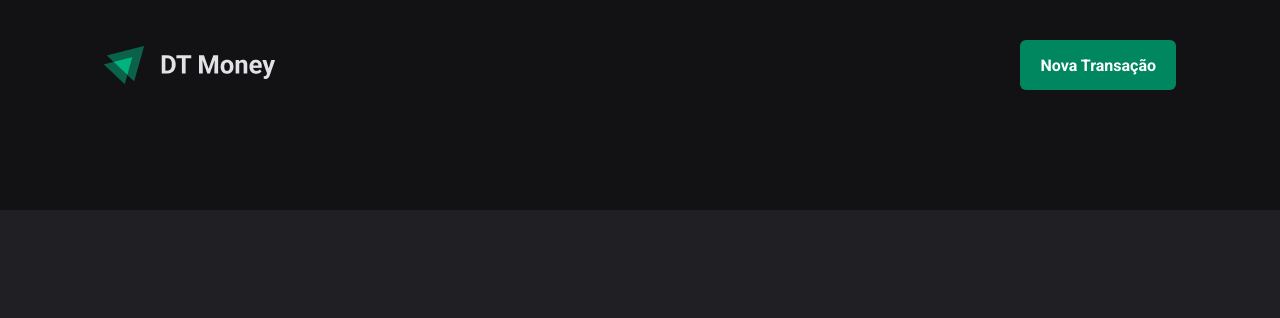
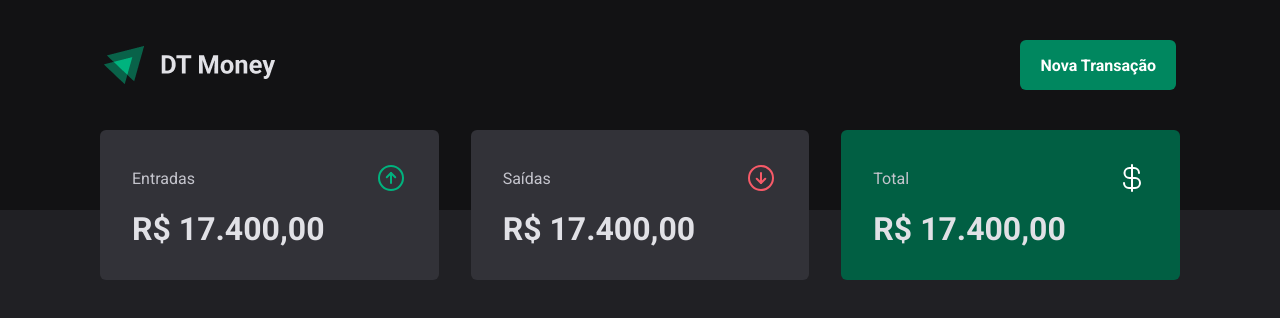
Before and after one commit to ramomOliveira/dt-money-2025, a React (Vite) app: page / in a window 1280 px wide. Shown: the top 318 px of the page. Built offline with nearby package versions, Linux system fonts and the light colour scheme.

Commit message:
summary component

```diff
--- a/package.json
+++ b/package.json
@@ -10,6 +10,7 @@
     "preview": "vite preview"
   },
   "dependencies": {
+    "phosphor-react": "^1.4.1",
     "react": "^19.0.0",
     "react-dom": "^19.0.0",
     "styled-components": "^6.1.15"
--- /dev/null
+++ b/src/components/Summary/index.tsx
@@ -0,0 +1,35 @@
+import { ArrowCircleDown, ArrowCircleUp, CurrencyDollar } from 'phosphor-react'
+import { SummaryCard, SummaryContainer } from './style'
+
+export function Summary() {
+  return (
+    <SummaryContainer>
+      <SummaryCard>
+        <header>
+          <span>Entradas</span>
+          <ArrowCircleUp size={32} color="#00b37e" />
+        </header>
+
+        <strong>R$ 17.400,00</strong>
+      </SummaryCard>
+
+      <SummaryCard>
+        <header>
+          <span>Saídas</span>
+          <ArrowCircleDown size={32} color="#f75a68" />
+        </header>
+
+        <strong>R$ 17.400,00</strong>
+      </SummaryCard>
+
+      <SummaryCard variant="green">
+        <header>
+          <span>Total</span>
+          <CurrencyDollar size={32} color="#fff" />
+        </header>
+
+        <strong>R$ 17.400,00</strong>
+      </SummaryCard>
+    </SummaryContainer>
+  )
+}
--- /dev/null
+++ b/src/components/Summary/style.ts
@@ -0,0 +1,43 @@
+import styled, { css } from 'styled-components'
+
+export const SummaryContainer = styled.div`
+  width: 100%;
+  max-width: 1120px;
+  margin: 0 auto;
+  padding: 0 1.25rem;
+
+  display: grid;
+  grid-template-columns: repeat(3, 1fr);
+  gap: 2rem;
+
+  margin-top: -5rem;
+`
+
+interface SummaryCardProps {
+  variant?: 'green'
+}
+
+export const SummaryCard = styled.div<SummaryCardProps>`
+  background: ${(props) => props.theme['gray-600']};
+  border-radius: 6px;
+  padding: 2rem;
+
+  header {
+    display: flex;
+    align-items: center;
+    justify-content: space-between;
+    color: ${(props) => props.theme['gray-300']};
+  }
+
+  strong {
+    display: block;
+    margin-top: 1rem;
+    font-size: 2rem;
+  }
+
+  ${(props) =>
+    props.variant === 'green' &&
+    css`
+      background: ${props.theme['green-700']};
+    `}
+`
--- a/src/pages/Transactions/index.tsx
+++ b/src/pages/Transactions/index.tsx
@@ -1,9 +1,12 @@
 import { Header } from '../../components/Header'
+import { Summary } from '../../components/Summary'
 
 export function Transactions() {
   return (
     <div>
       <Header />
+
+      <Summary />
     </div>
   )
 }
```
Also changed, not shown: 1 other file (tests, documents, lock files or other folders).
